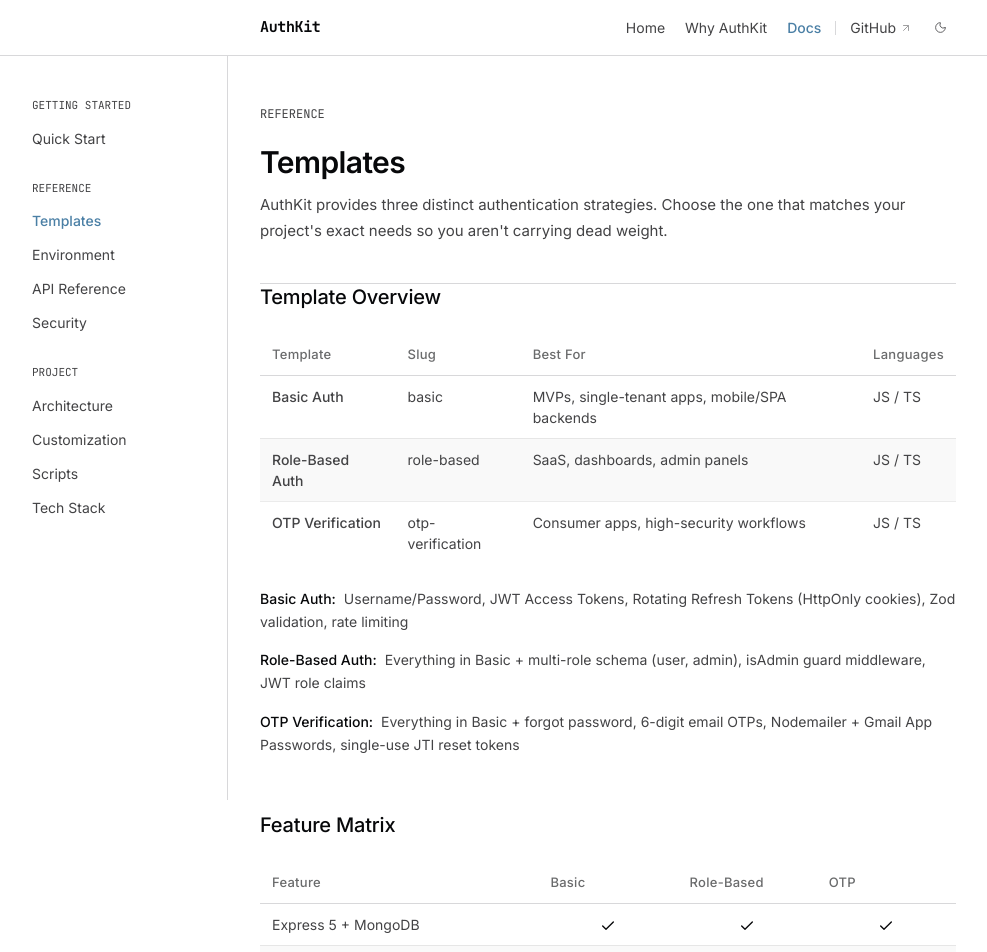
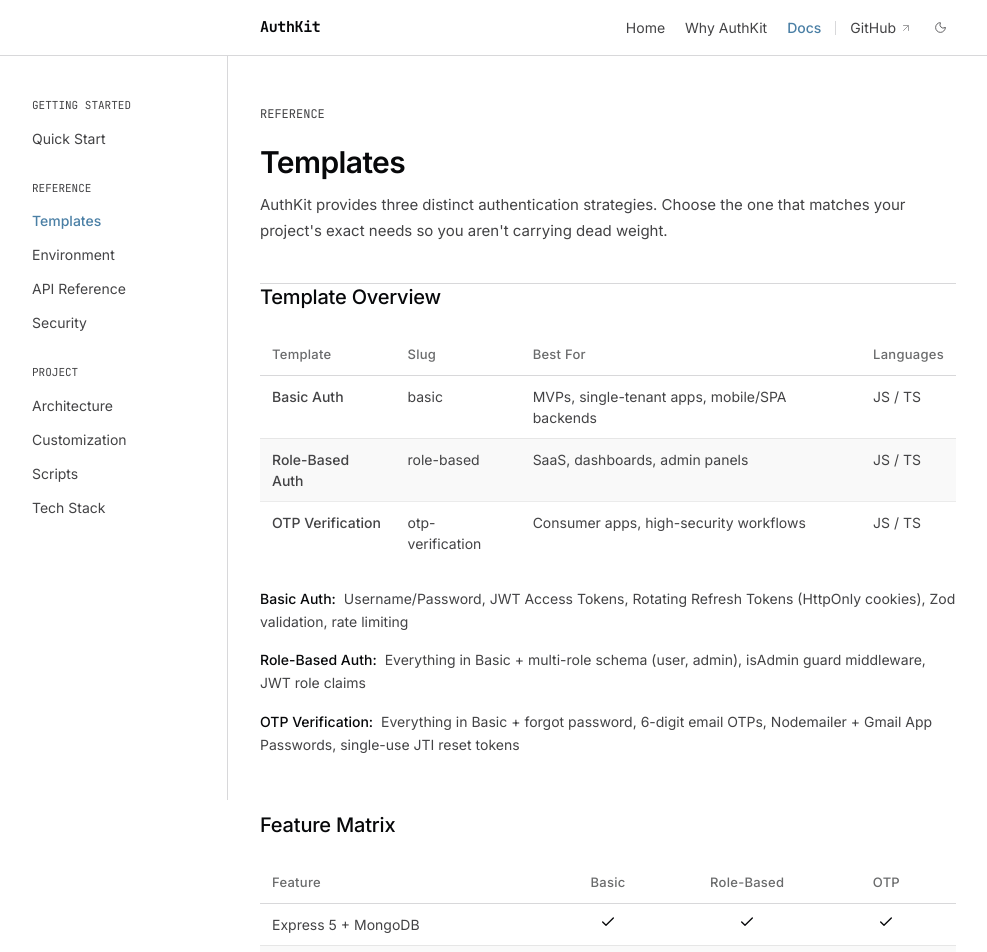
Before and after one commit to TakshPatel02/Authkit-docs, a Next.js app: page /docs/templates in a window 1280 px wide. Shown: the top 952 px of the page, without its empty margins (32-1019 px from the left). Built offline with nearby package versions, Linux system fonts and the light colour scheme; no server answers.

Commit message:
fix: force absolute flex centering on table headers and icons to fix alignment

```diff
--- a/app/docs/templates/page.tsx
+++ b/app/docs/templates/page.tsx
@@ -119,18 +119,24 @@
             <thead className="text-text-secondary border-b border-border">
               <tr>
                 <th className="font-medium py-3 pr-3 text-left w-[40%]">Feature</th>
-                <th className="font-medium px-4 py-3 text-center w-[20%]">Basic</th>
-                <th className="font-medium px-4 py-3 text-center w-[20%]">Role-Based</th>
-                <th className="font-medium px-4 py-3 text-center w-[20%]">OTP</th>
+                <th className="font-medium px-4 py-3 w-[20%]">
+                  <div className="flex justify-center">Basic</div>
+                </th>
+                <th className="font-medium px-4 py-3 w-[20%]">
+                  <div className="flex justify-center">Role-Based</div>
+                </th>
+                <th className="font-medium px-4 py-3 w-[20%]">
+                  <div className="flex justify-center">OTP</div>
+                </th>
               </tr>
             </thead>
             <tbody className="divide-y divide-border">
               {featureMatrix.map((row) => (
                 <tr key={row.feature} className="hover:bg-hover-bg transition-colors duration-150">
                   <td className="py-3.5 pr-4 text-text-secondary text-left">{row.feature}</td>
-                  <td className="px-4 py-3.5 text-center"><Check active={row.basic} /></td>
-                  <td className="px-4 py-3.5 text-center"><Check active={row.roleBased} /></td>
-                  <td className="px-4 py-3.5 text-center"><Check active={row.otp} /></td>
+                  <td className="px-4 py-3.5"><div className="flex justify-center"><Check active={row.basic} /></div></td>
+                  <td className="px-4 py-3.5"><div className="flex justify-center"><Check active={row.roleBased} /></div></td>
+                  <td className="px-4 py-3.5"><div className="flex justify-center"><Check active={row.otp} /></div></td>
                 </tr>
               ))}
             </tbody>
```
